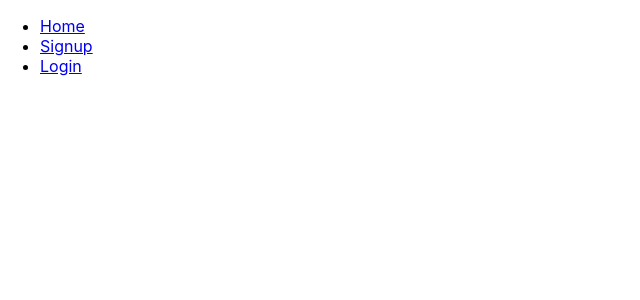
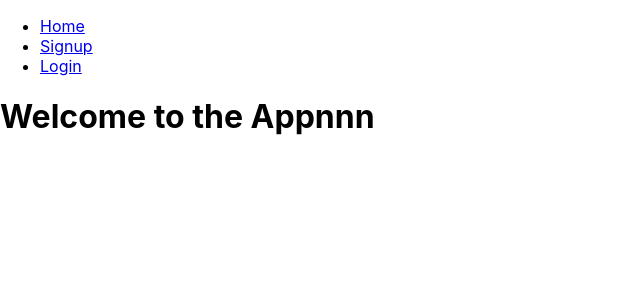
Before and after one commit to SungWookkk/FTT_frontend, a React (Create React App) app: page / in a window 1280 px wide. Shown: the top 300 px of the page, without its empty margins (0-640 px from the left). Built offline with nearby package versions, Linux system fonts and the light colour scheme.

Commit message:
12/02 CI CD TEST

```diff
--- a/package.json
+++ b/package.json
@@ -10,6 +10,7 @@
     "http-proxy-middleware": "^3.0.3",
     "react": "^18.3.1",
     "react-dom": "^18.3.1",
+    "react-router-dom": "^5.3.0",
     "react-scripts": "5.0.1",
     "web-vitals": "^2.1.4"
   },
--- a/src/App.js
+++ b/src/App.js
@@ -1,5 +1,5 @@
 import React from "react";
-import { BrowserRouter as Router, Route, Routes } from "react-router-dom";
+import { BrowserRouter as Router, Route, Switch } from "react-router-dom";
 import MainNavigation from "./MainNavigation";
 import Signup from "./Auth/Signup";
 import Login from "./Auth/Login";
@@ -9,11 +9,13 @@ const App = () => {
         <Router>
             <MainNavigation />
             <main>
-          <Routes>
-            <Route path="/" elemestatusnt={<h1>Welcome to the Appnnn</h1>} />
-            <Route path="/signup" element={<Signup />} />
-            <Route path="/login" element={<Login />} />
-          </Routes>
+                <Switch>
+                    <Route path="/" exact>
+                        <h1>Welcome to the Appnnn</h1>
+                    </Route>
+                    <Route path="/signup" component={Signup} />
+                    <Route path="/login" component={Login} />
+                </Switch>
             </main>
         </Router>
     );
```
Lines whose indentation alone changed are shown as unchanged.
